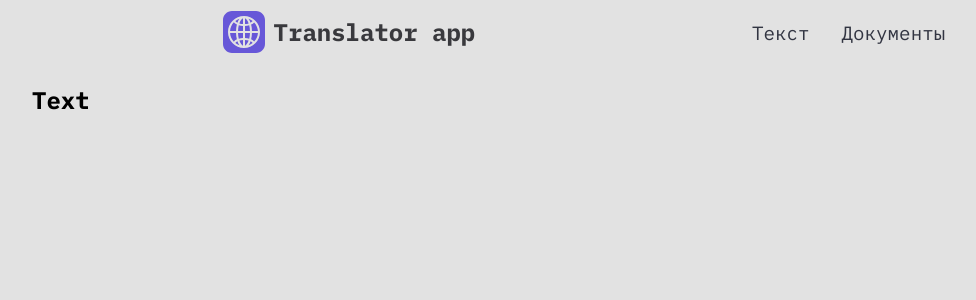
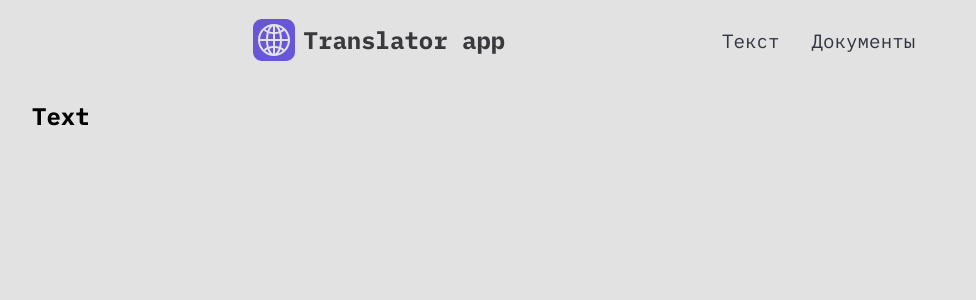
Before and after one commit to dmitryfirsanov/translator-app, a React (Vite) app: page / in a window 1280 px wide. Shown: the top 300 px of the page, without its empty margins (58-1034 px from the left). Built offline with nearby package versions, Linux system fonts and the light colour scheme.

Commit message:
fix the height issue

```diff
--- a/src/components/Layout.tsx
+++ b/src/components/Layout.tsx
@@ -5,7 +5,8 @@ import translatorAppIcon from "../assets/icons/translator-app-icon.svg";
 function Layout() {
   return (
     <>
-      <header className="header">
+      <div className="main-page">
+        <div className="header">
           <Link className="header-logo" to="/">
             <img src={translatorAppIcon} alt="Translator app" />
             <p>Translator app</p>
@@ -14,8 +15,7 @@ function Layout() {
             <Link className="nav-link" to="/text">Текст</Link>
             <Link className="nav-link" to="/document">Документы</Link>
           </div>
-      </header>
-      <div className="page">
+        </div>
         <Outlet />
       </div>
     </>
--- a/src/index.css
+++ b/src/index.css
@@ -42,7 +42,6 @@ a {
   display: flex;
   align-items: center;
   justify-content: space-evenly;
-  height: 8%;
 }
 
 .header-logo {
@@ -66,10 +65,10 @@ a {
   font-size: 1.2em;
 }
 
-.page {
+.main-page {
   max-width: var(--page-max-width);
   margin: auto;
   display: flex;
   flex-direction: column;
-  height: 92%;
+  height: 100%;
 }
```
Lines whose indentation alone changed are shown as unchanged.
